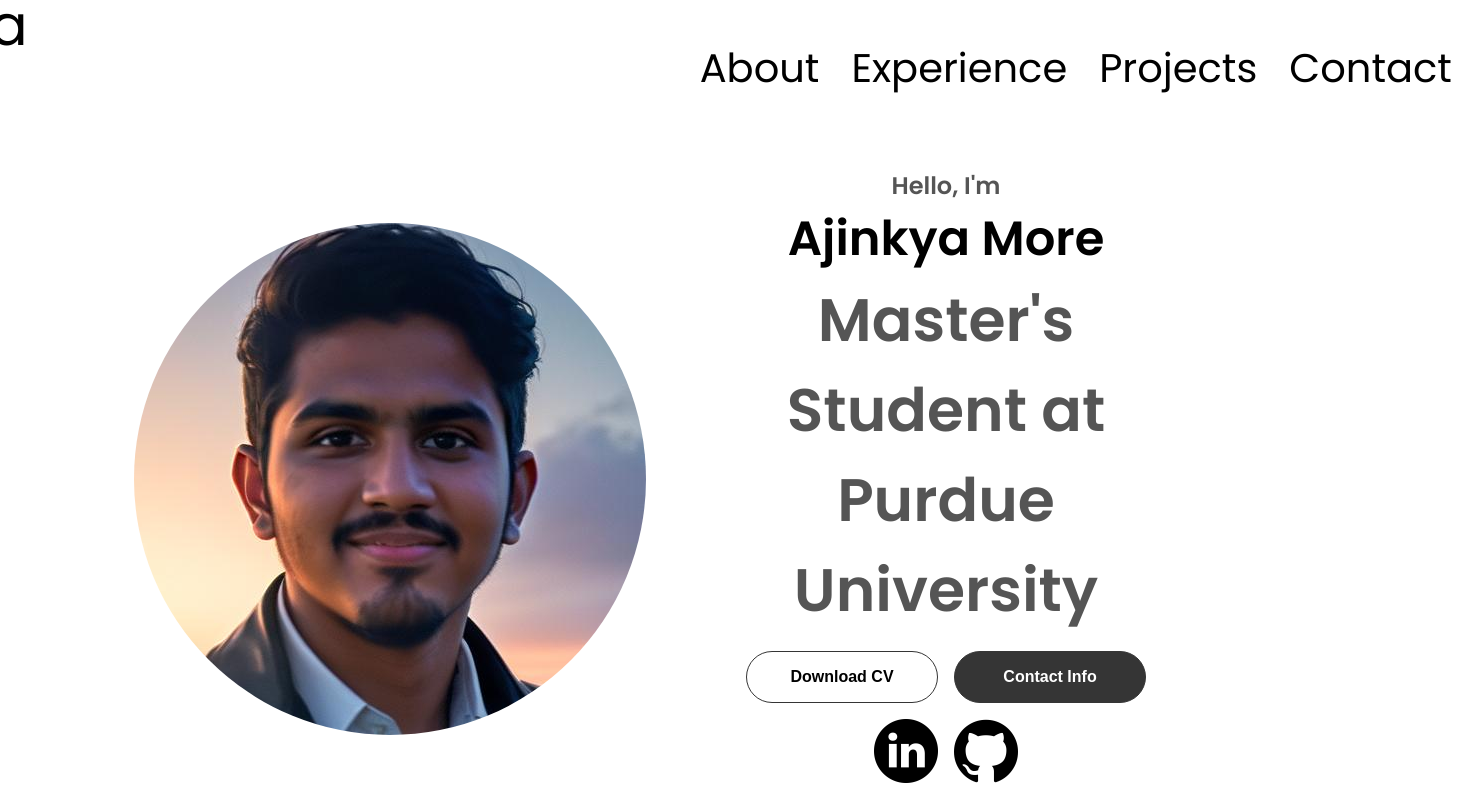
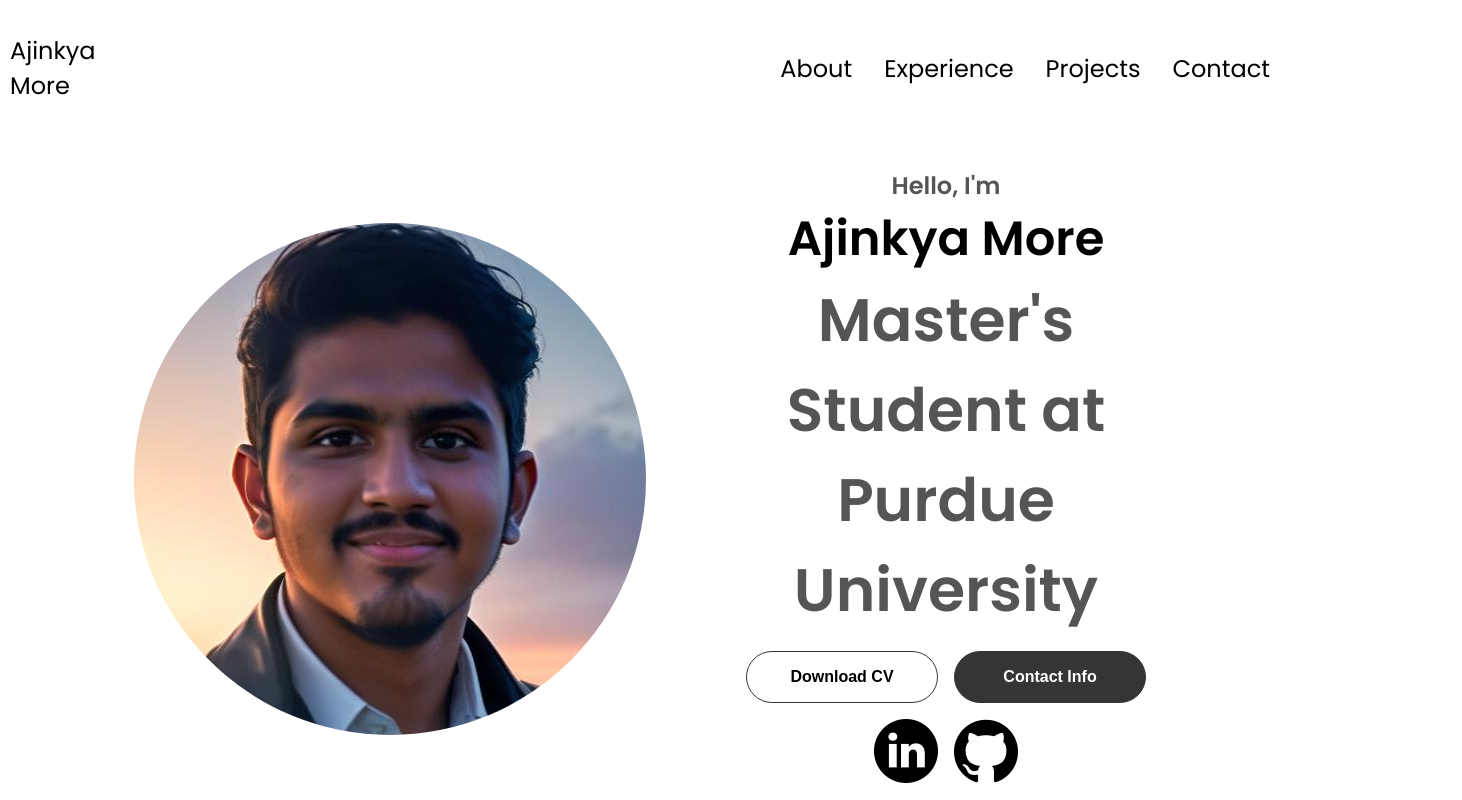
Before and after one commit to Asm3515/my-app, a React (Create React App) app: page / in a window 1280 px wide. Shown: the top 800 px of the page, 1462 px wide, since content can reach past the window. Built offline with nearby package versions, Linux system fonts and the light colour scheme.

Commit message:
Navbar Update to check if sizing is the issue

```diff
--- a/src/Navbar/Navbar.css
+++ b/src/Navbar/Navbar.css
@@ -10,7 +10,7 @@ nav {
   .nav-links {
     display: flex;
     gap: 2rem;
-    font-size: 2.5rem;
+    font-size: 1.5rem;
     list-style-type: none;
   }
 
@@ -27,7 +27,7 @@ nav {
   }
 
   .logo {
-    font-size: 3.5rem;
+    font-size: 1.5rem;
     text-align: left;
     display: flex;
     align-items: center;
```
